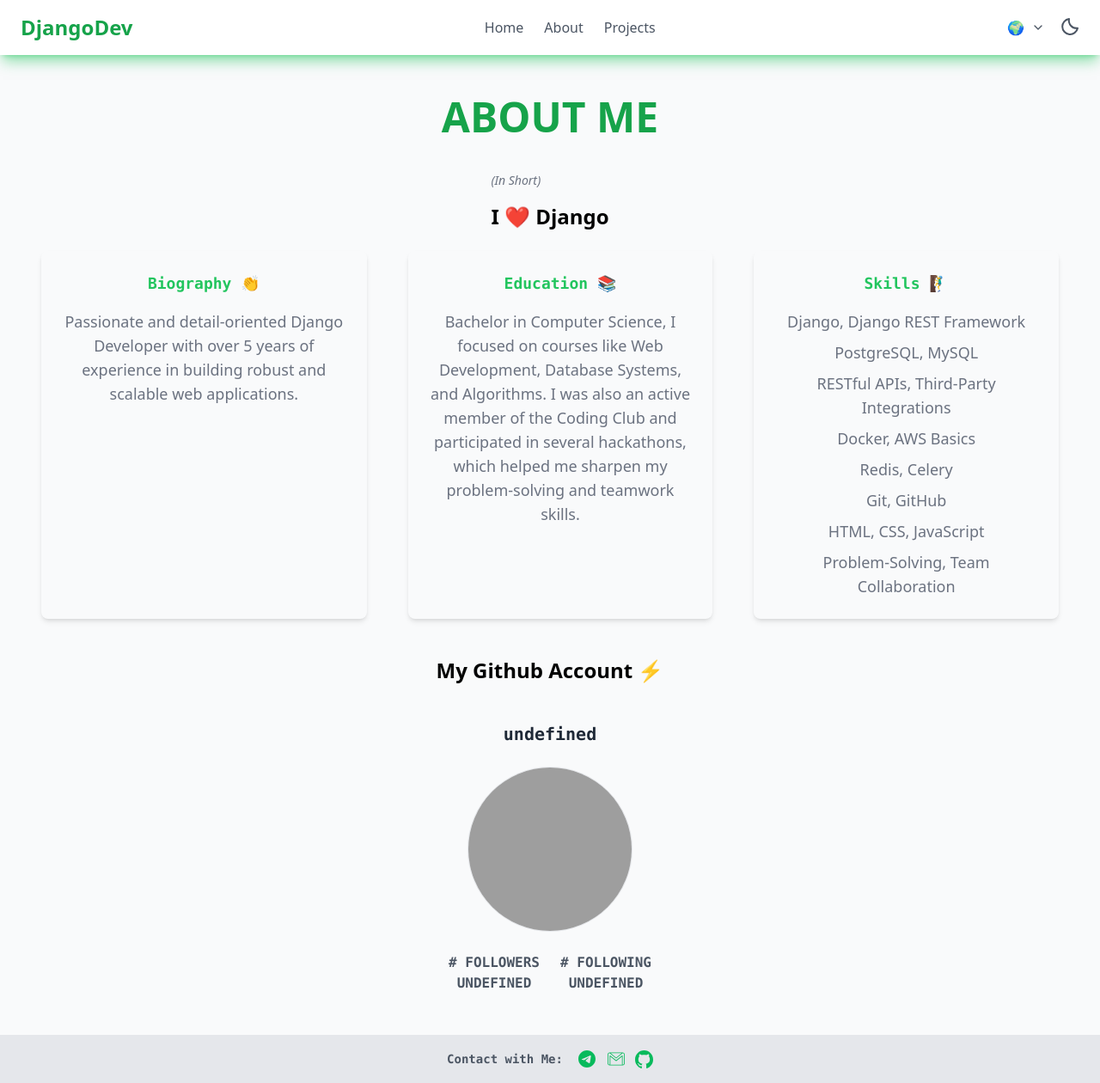
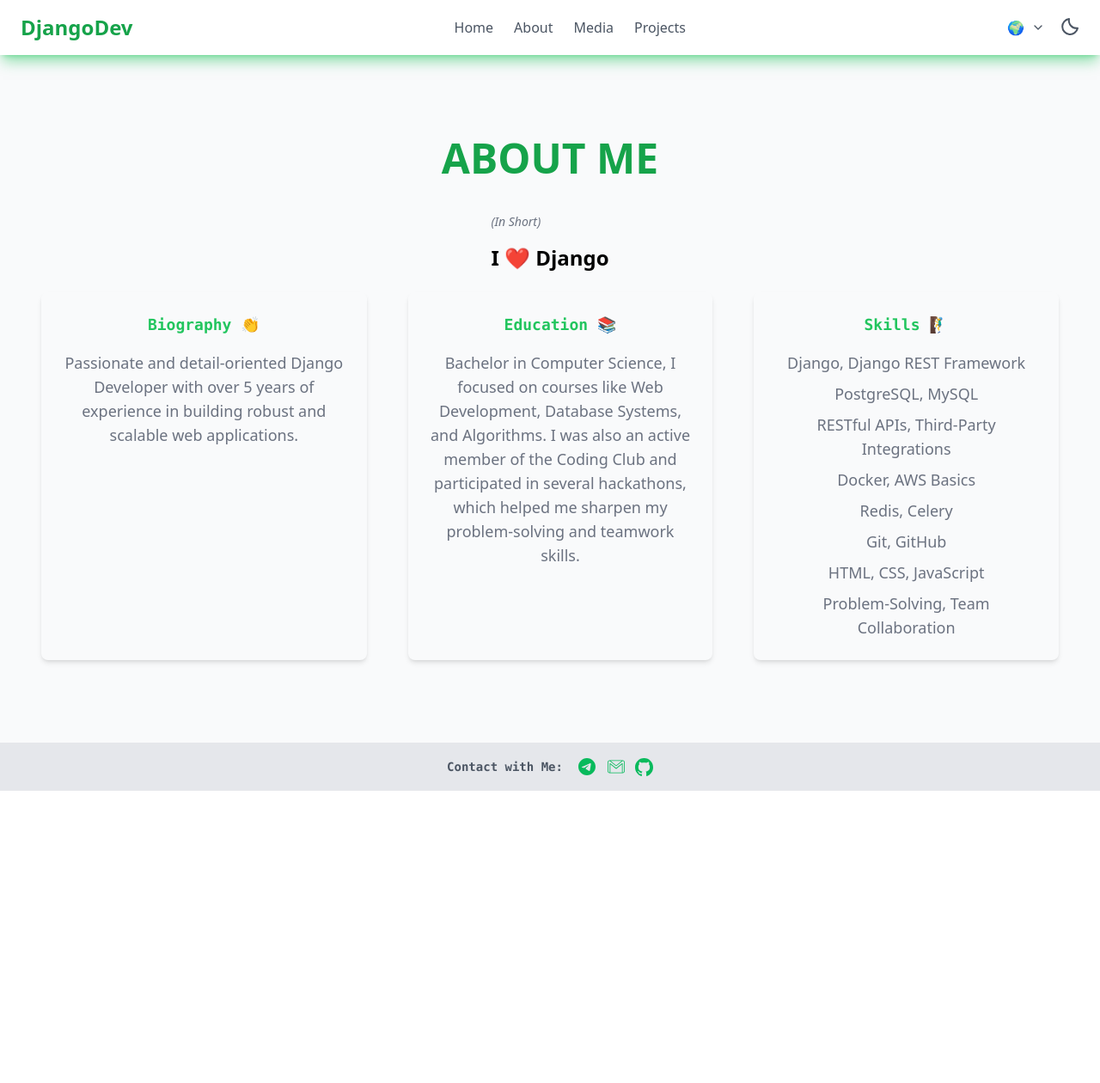
Before and after one commit to django-frog/django-portfolio, a Django app: page /home/about/ in a window 1280 px wide. Shown: the whole page at 86% size. After the commit the page ends 920 px from the top, so only its background shows below. Run offline with Django 4.2, Linux system fonts and the light colour scheme; grey boxes are pictures that could not be loaded.

Commit message:
Create Social Media Page.
Create a new page to display my social media accounts:
- Add a new HTML page to portfolio templates (media_page.html)
- Update navbar component by adding a link to the new page
- Move Github information from about page, to the social media page
- Define a template view for it
- Modify urls.py by adding a url to this page

```diff
--- a/core/templates/portfolio/about_page.html
+++ b/core/templates/portfolio/about_page.html
@@ -49,44 +49,6 @@
             </li>
         </ul>
     </div>
-
-    <div class="p-5 flex flex-col text-center gap-12 justify-items-start">
-        <p class="text-lg md:text-2xl font-sans dark:text-gray-50 text-black font-extrabold">
-            {% trans "My Github Account" %} ⚡️
-        </p>
-    </div>
-
-    <div class="flex flex-col items-center gap-6">
-
-        <div class="text-center">
-            <div id="github_name_placeholder" class="h-5 bg-gray-200 animate-pulse rounded-full dark:bg-gray-700 w-48 mb-4"></div>
-            <h2 id="github_name" class="hidden font-bold text-xl font-mono dark:text-white text-gray-800"></h2>
-        </div>
-
-        <div id="github_img_placeholder" class="space-y-8 animate-pulse md:space-y-0 md:space-x-8 rtl:space-x-reverse ">
-            <div class="flex items-center justify-center w-48 h-48 bg-gray-300 rounded dark:bg-gray-700">
-                <svg class="w-10 h-10 text-gray-200 dark:text-gray-600" aria-hidden="true" xmlns="http://www.w3.org/2000/svg" fill="currentColor" viewBox="0 0 20 18">
-                    <path d="M18 0H2a2 2 0 0 0-2 2v14a2 2 0 0 0 2 2h16a2 2 0 0 0 2-2V2a2 2 0 0 0-2-2Zm-5.5 4a1.5 1.5 0 1 1 0 3 1.5 1.5 0 0 1 0-3Zm4.376 10.481A1 1 0 0 1 16 15H4a1 1 0 0 1-.895-1.447l3.5-7A1 1 0 0 1 7.468 6a.965.965 0 0 1 .9.5l2.775 4.757 1.546-1.887a1 1 0 0 1 1.618.1l2.541 4a1 1 0 0 1 .028 1.011Z"/>
-                </svg>
-            </div>
-        </div>
-        <div>
-            <img id="github_img" class="hidden h-48 rounded-full w-48 border border-solid" src="{% static 'core/github_account.jpeg' %}" />
-        </div>
-        <div class="flex flex-col md:flex-row justify-between justify-items-center gap-6">
-            <div>
-                <p class="font-mono text-center font-semibold uppercase text-gray-600 dark:text-gray-50">{% trans "# Followers" %}</p>
-                <div id="followers_placeholder" class="h-5 bg-gray-200 animate-pulse rounded-full dark:bg-gray-700 w-48 mb-4"></div>
-                <p id="n_followers" class="font-mono hidden text-center font-semibold uppercase text-gray-600 dark:text-gray-50"></p>
-            </div>
-            <div>
-                <p class="font-mono text-center font-semibold uppercase text-gray-600 dark:text-gray-50">{% trans "# Following" %}</p>
-                <div id="following_placeholder" class="h-5 bg-gray-200 animate-pulse rounded-full dark:bg-gray-700 w-48 mb-4"></div>
-                <p id="n_following" class="font-mono hidden text-center font-semibold uppercase text-gray-600 dark:text-gray-50"></p>
-            </div>
-        </div>
-    </div>
-
 </div>
 
 {% endblock content %}
@@ -94,10 +56,3 @@
 {% block title %}
     Django Dev | About Me
 {% endblock title %}
-
-{% block script %}
-<script type="module">
-    import { load_github_data } from "{% static "js/about.js" %}"
-    load_github_data("{% url "core:github_data" %}")
-</script>
-{% endblock script %}
--- a/core/templates/portfolio/components/navbar.html
+++ b/core/templates/portfolio/components/navbar.html
@@ -7,6 +7,7 @@
         <nav class="hidden md:flex space-x-6">
             <a href="{% url 'core:home_page' %}" class="text-gray-600 dark:text-gray-300 hover:text-green-600 dark:hover:text-green-400 hover:duration-300">Home</a>
             <a href="{% url 'core:about_page' %}" class="text-gray-600 dark:text-gray-300 hover:text-green-600 dark:hover:text-green-400 hover:duration-300">About</a>
+            <a href="{% url 'core:media_page' %}" class="text-gray-600 dark:text-gray-300 hover:text-green-600 dark:hover:text-green-400 hover:duration-300">Media</a>
             <a href="{% url 'projects:projects_page' %}" class="text-gray-600 dark:text-gray-300 hover:text-green-600 dark:hover:text-green-400 hover:duration-300">Projects</a>
         </nav>
 
--- a/core/urls.py
+++ b/core/urls.py
@@ -7,5 +7,6 @@
 urlpatterns = [
     path("", view=FrontPageView.as_view(), name="home_page"),
     path("about/", view=AboutPageView.as_view(), name="about_page"),
-    path("about/github/", view=get_github_data, name="github_data")
+    path("media/", view=MediaPageView.as_view(), name="media_page"),
+    path("media/github/", view=get_github_data, name="github_data"),
 ]
--- a/core/views.py
+++ b/core/views.py
@@ -96,6 +96,12 @@
     """
     template_name = "portfolio/project_page.html"
 
+class MediaPageView(generic.TemplateView):
+    """
+        SocailMedia-Page View Class
+    """
+    template_name = "portfolio/media_page.html"
+
 class Page404View(generic.TemplateView):
     """
         Page Not Found (404) Custom Handler
```
Also changed, not shown: core/templates/portfolio/media_page.html (added, +58 -0 lines).
